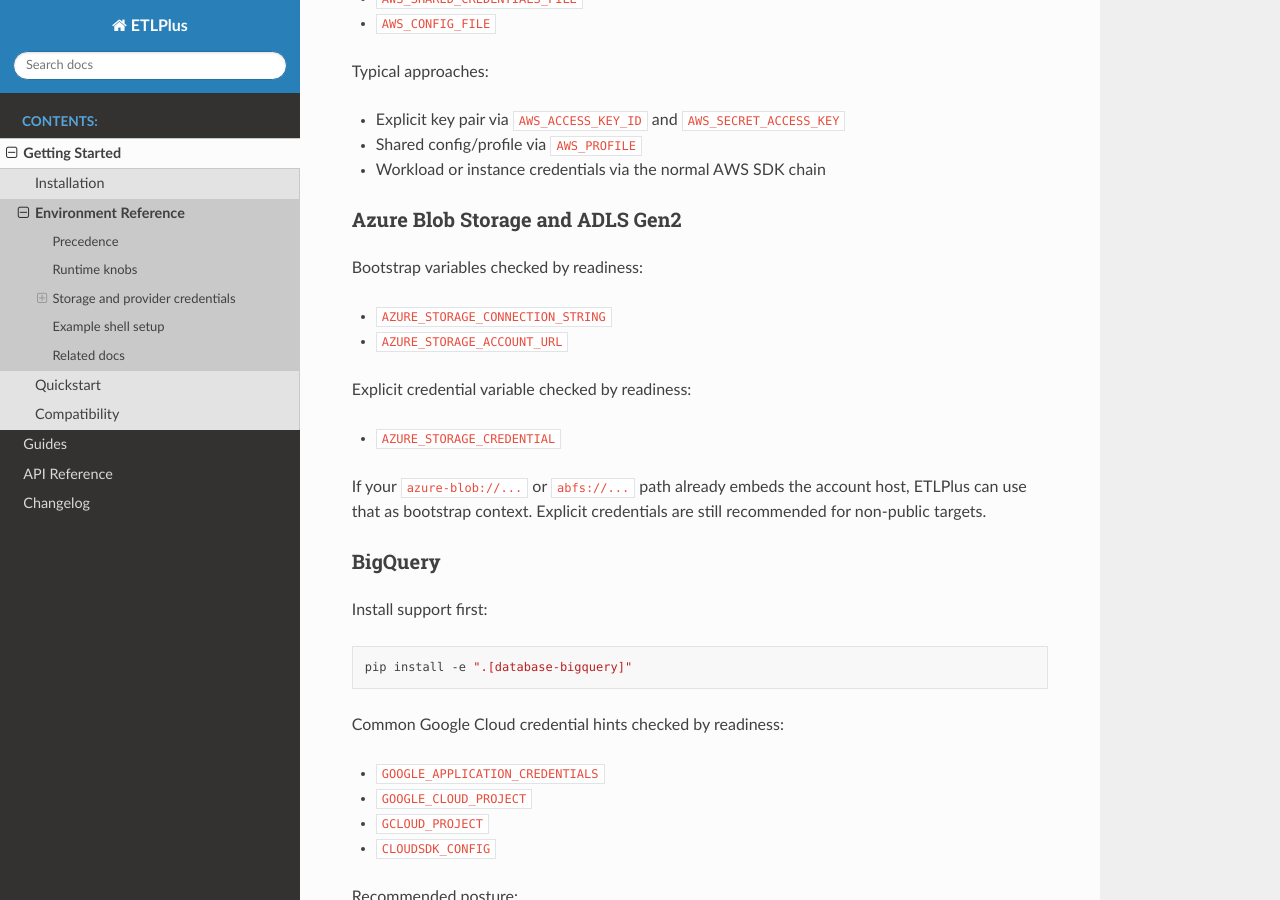
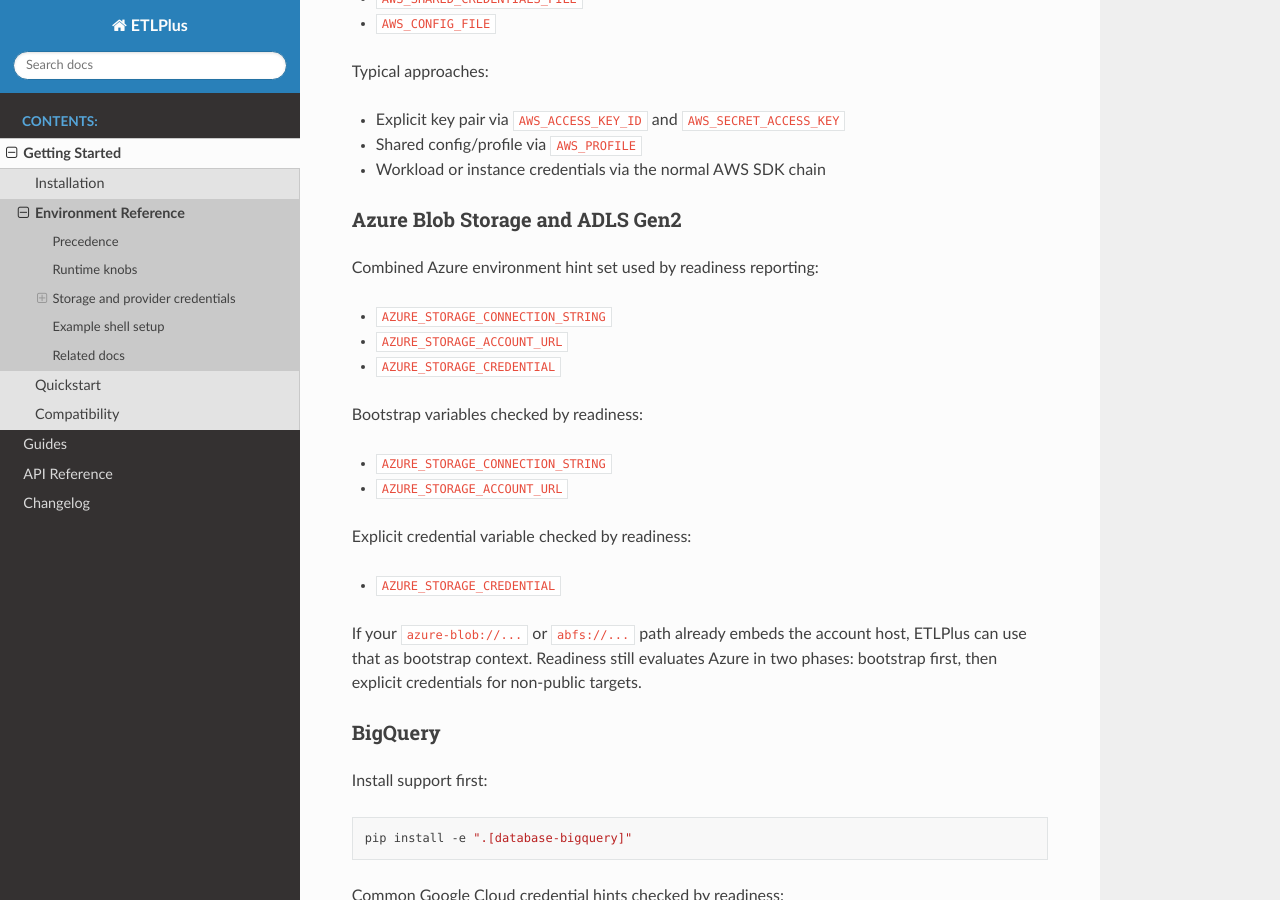
Before and after one commit to Dagitali/ETLPlus, a Sphinx documentation site: the page built from docs/source/getting-started/environment.md, in a window 1280 px wide and 900 px high, scrolled down 1562 px. Built offline with Sphinx 7.4.7 and the Read the Docs theme 3.1.0, drawn with Linux system fonts in a browser that asks for light colours.

Commit message:
docs(readthedocs): Update environment.md

```diff
--- a/docs/source/getting-started/environment.md
+++ b/docs/source/getting-started/environment.md
@@ -66,6 +66,12 @@ Typical approaches:
 
 ### Azure Blob Storage and ADLS Gen2
 
+Combined Azure environment hint set used by readiness reporting:
+
+- `AZURE_STORAGE_CONNECTION_STRING`
+- `AZURE_STORAGE_ACCOUNT_URL`
+- `AZURE_STORAGE_CREDENTIAL`
+
 Bootstrap variables checked by readiness:
 
 - `AZURE_STORAGE_CONNECTION_STRING`
@@ -76,7 +82,8 @@ Explicit credential variable checked by readiness:
 - `AZURE_STORAGE_CREDENTIAL`
 
 If your `azure-blob://...` or `abfs://...` path already embeds the account host, ETLPlus can use
-that as bootstrap context. Explicit credentials are still recommended for non-public targets.
+that as bootstrap context. Readiness still evaluates Azure in two phases: bootstrap first, then
+explicit credentials for non-public targets.
 
 ### BigQuery
 
```
